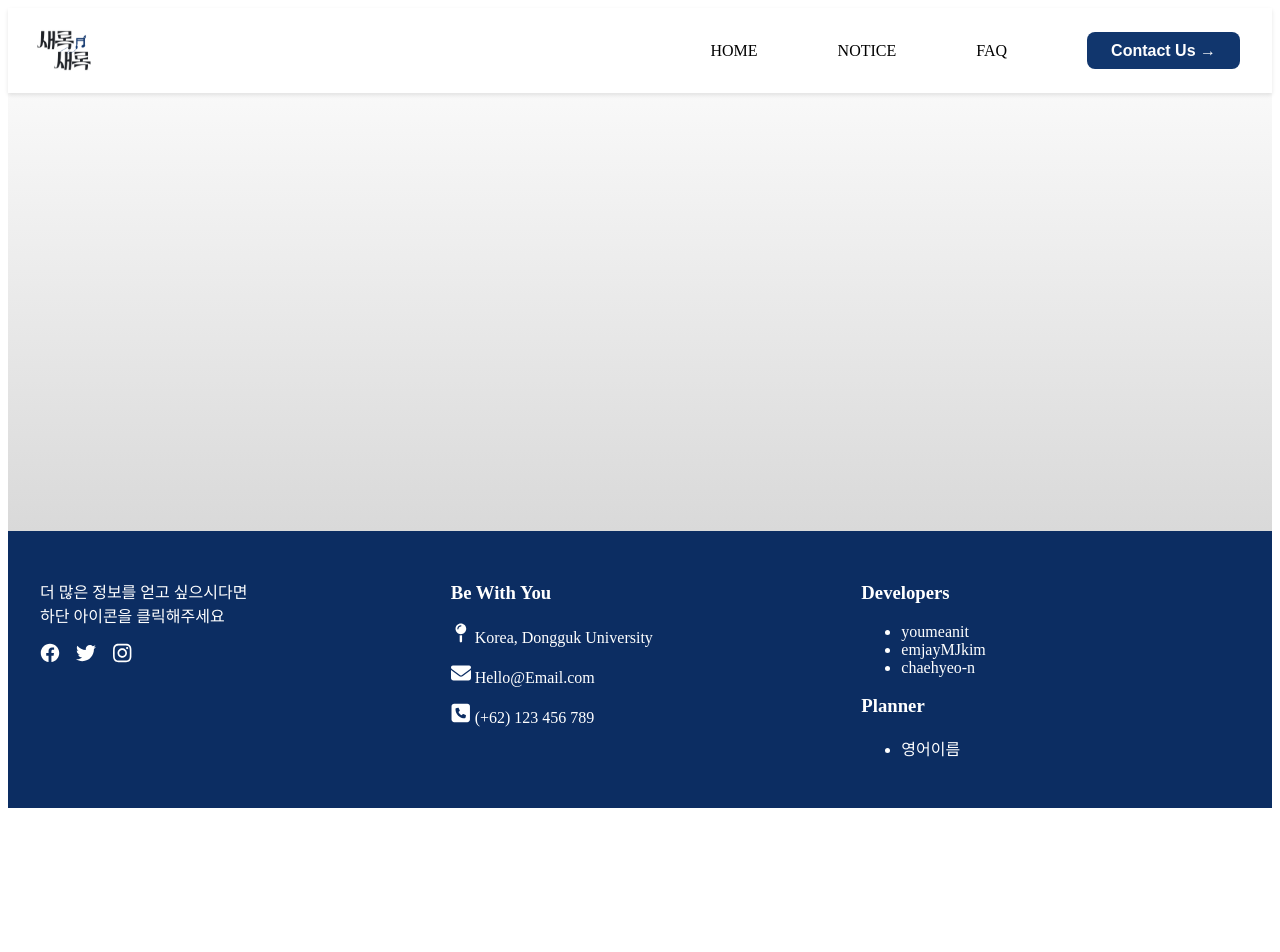
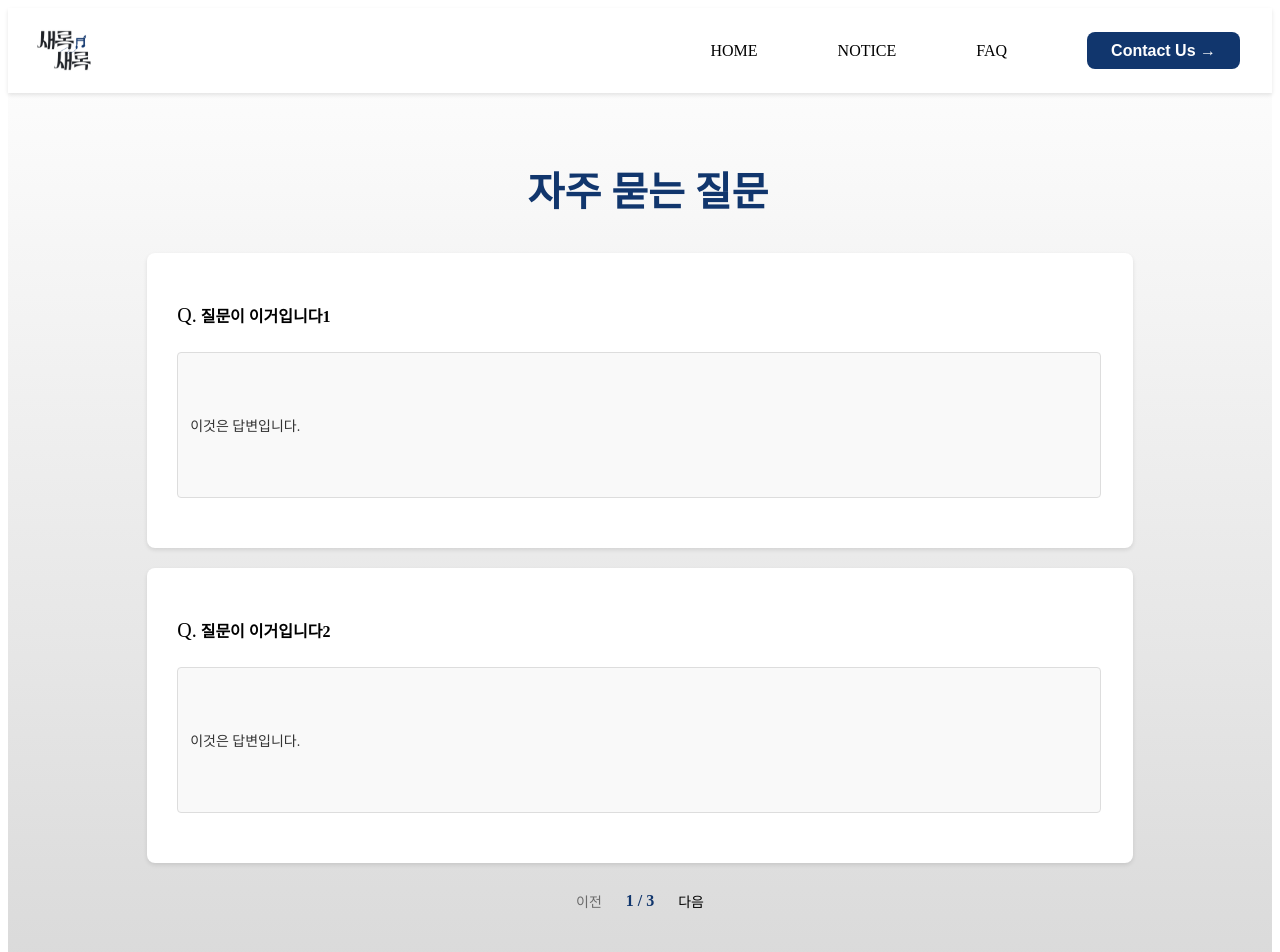
Before and after one commit to JaGeup-JaJok/SaeRockSaeRock-Pormotion, a React (Create React App) app: page /faq in a window 1280 px wide. Shown: the top 952 px of the page. Before the commit the page ends 816 px from the top, so only its background shows below. Built offline with nearby package versions, Linux system fonts and the light colour scheme.

Commit message:
feat : FAQ 페이지 구현

```diff
--- /dev/null
+++ b/src/components/FAQpage/FAQsection.tsx
@@ -0,0 +1,108 @@
+import React, { useState } from "react";
+import styled from "styled-components";
+import QuestionBox from "./QuestionBox";
+
+const questionsData = [
+  { question: "질문이 이거입니다1", answer: "이것은 답변입니다." },
+  { question: "질문이 이거입니다2", answer: "이것은 답변입니다." },
+  { question: "질문이 이거입니다3", answer: "이것은 또 다른 답변입니다." },
+  { question: "질문이 이거입니다4", answer: "이것은 네 번째 답변입니다." },
+  { question: "질문이 이거입니다3", answer: "이것은 또 다른 답변입니다." },
+  { question: "질문이 이거입니다4", answer: "이것은 네 번째 답변입니다." },
+];
+
+const ITEMS_PER_PAGE = 2;
+
+const FAQSection: React.FC = () => {
+  const [page, setPage] = useState(0);
+  const totalPages = Math.ceil(questionsData.length / ITEMS_PER_PAGE);
+
+  const handlePrev = () => {
+    if (page > 0) setPage(page - 1);
+  };
+
+  const handleNext = () => {
+    if (page < totalPages - 1) setPage(page + 1);
+  };
+
+  return (
+    <PageContainer>
+      <Title>자주 묻는 질문</Title>
+      <QuestionsContainer>
+        {questionsData
+          .slice(page * ITEMS_PER_PAGE, (page + 1) * ITEMS_PER_PAGE)
+          .map((q, index) => (
+            <QuestionBox key={index} question={q.question} answer={q.answer} />
+          ))}
+      </QuestionsContainer>
+      <Pagination>
+        <PageButton disabled={page === 0} onClick={handlePrev}>
+          이전
+        </PageButton>
+        <PageIndicator>
+          {page + 1} / {totalPages}
+        </PageIndicator>
+        <PageButton disabled={page === totalPages - 1} onClick={handleNext}>
+          다음
+        </PageButton>
+      </Pagination>
+    </PageContainer>
+  );
+};
+
+export default FAQSection;
+
+const PageContainer = styled.div`
+  min-height: 100vh;
+  display: flex;
+  flex-direction: column;
+  align-items: center;
+  padding: 40px 16px;
+`;
+
+const Title = styled.h1`
+  font-size: 40px;
+  font-weight: bold;
+  color: #11366d;
+  margin-bottom: 35px;
+  align-self: center;
+  padding-left: 16px;
+`;
+
+const QuestionsContainer = styled.div`
+  display: flex;
+  flex-direction: column;
+  gap: 20px;
+  width: 100%;
+  max-width: 80%;
+  align-self: center;
+
+`;
+
+const Pagination = styled.div`
+  display: flex;
+  align-items: center;
+  gap: 12px;
+  margin-top: 20px;
+`;
+
+const PageButton = styled.button`
+  padding: 8px 12px;
+  border: none;
+  color: black;
+  font-size: 14px;
+  cursor: pointer;
+  transition: 0.3s;
+  background:none;
+
+  &:disabled {
+    color: #6B6B6B;
+    cursor: not-allowed;
+  }
+`;
+
+const PageIndicator = styled.span`
+  font-size: 16px;
+  font-weight: bold;
+  color: #11366d;
+`;
--- /dev/null
+++ b/src/components/FAQpage/QuestionBox.tsx
@@ -0,0 +1,53 @@
+import React from "react";
+import styled from "styled-components";
+
+interface QuestionBoxProps {
+  question: string;
+  answer: string;
+}
+
+const QuestionBox: React.FC<QuestionBoxProps> = ({ question, answer }) => {
+  return (
+    <Container>
+      <Question>
+        <span>Q.</span> {question}
+      </Question>
+      <AnswerBox>{answer}</AnswerBox>
+    </Container>
+  );
+};
+
+export default QuestionBox;
+
+const Container = styled.div`
+  background: #fff;
+  padding: 50px 30px ;
+
+  border-radius: 8px;
+  box-shadow: 0 2px 4px rgba(0, 0, 0, 0.1);
+`;
+
+const Question = styled.div`
+  font-size: 16px;
+  font-weight: bold;
+  margin-bottom: 25px;
+
+  span {
+    font-weight: normal;
+    font-size: 20px;
+  }
+`;
+
+const AnswerBox = styled.div`
+  width: 97%;
+  min-height: 120px;
+  padding: 12px;
+  font-size: 14px;
+  border: 1px solid #ddd;
+  border-radius: 4px;
+  background: #f9f9f9;
+  color: #333;
+  white-space: pre-line;
+  display: flex;
+  align-items: center;
+`;
--- a/src/pages/FAQpage.tsx
+++ b/src/pages/FAQpage.tsx
@@ -1,8 +1,7 @@
 import React from "react";
 import styled from "styled-components";
 import Header from "../components/Header";
-import TopSection from "../components/Homepage/TopSection";
-import GallerySection from "../components/Homepage/GallerySection";
+import FAQsection from "../components//FAQpage/FAQsection";
 import Footer from "../components/Footer";
 
 
@@ -23,10 +22,12 @@ const ContentWrapper = styled.div`
 `;
 
 
+
 const HomePage: React.FC = () => (
   <PageWrapper>
     <ContentWrapper>
       <Header />
+      <FAQsection/>
     </ContentWrapper>
     <Footer />
   </PageWrapper>
```
